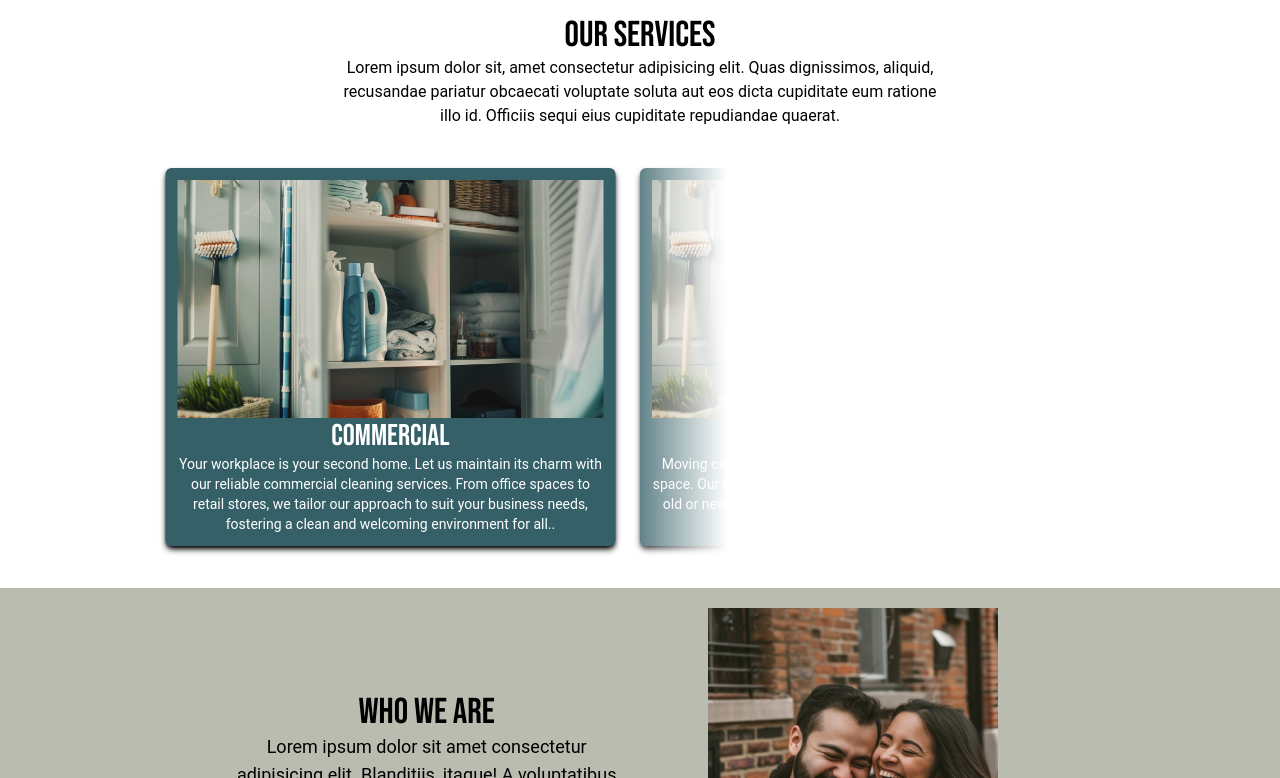
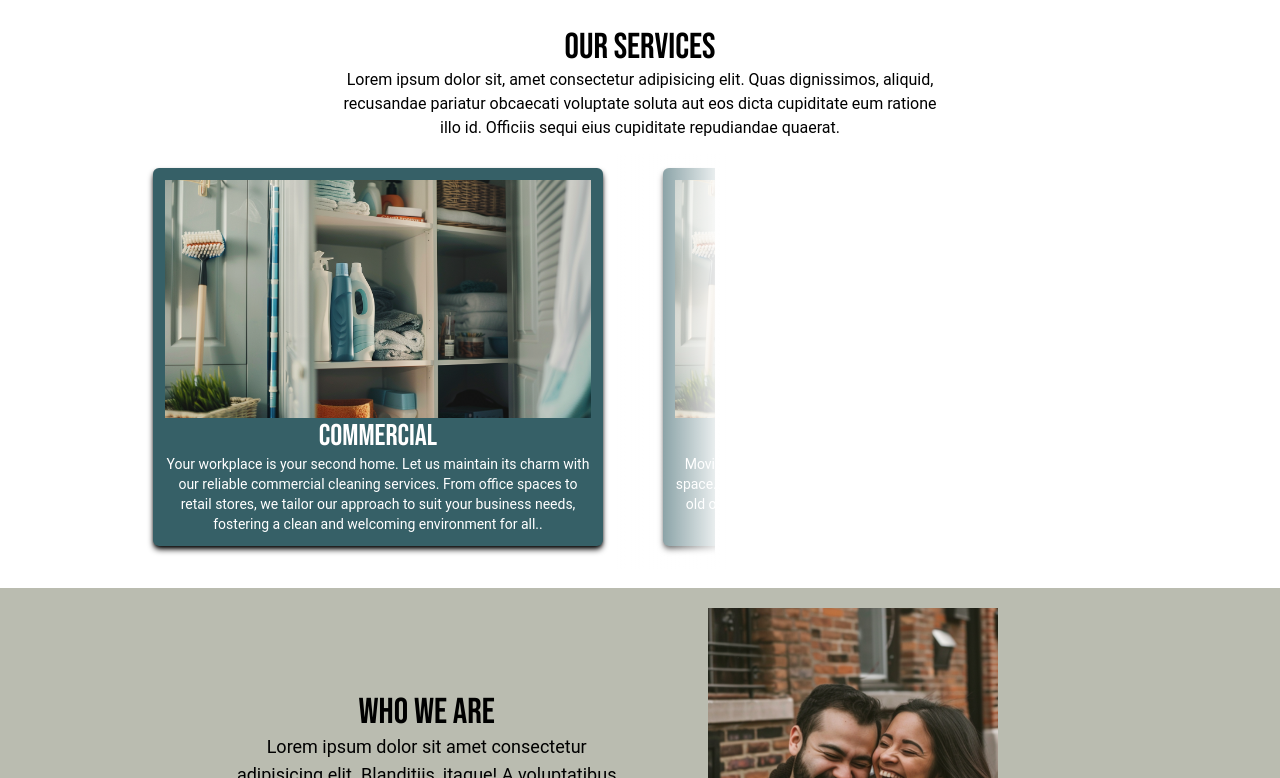
Before and after one commit to erreyonj/redeemer-cln, a React (Vite) app: page / in a window 1280 px wide. Shown: the part 466-1244 px from the top of the page. Built offline with nearby package versions, Linux system fonts and the light colour scheme.

Commit message:
continued general styling work, pendind data from client

```diff
--- a/src/components/ServiceCard.jsx
+++ b/src/components/ServiceCard.jsx
@@ -11,7 +11,7 @@ const ServiceCard = ({title, description}) => {
   const currentPage = `${pathname}`
 
   return (
-    <div id={title} className="w-[285px] lg:w-[450px] md:w-96 p-3 flex-shrink-0 shadow-md shadow-black bg-[#366067] rounded-md *:text-white first:animate-pendSlideR first:ml-1 last:animate-pendSlideL snap-center md:last:animate-none md:first:ml-32 md:mx-5">
+    <div id={title} className="w-[285px] lg:w-[450px] md:w-96 p-3 flex-shrink-0 shadow-md shadow-black bg-[#366067] rounded-md *:text-white snap-center md:last:animate-none md:first:ml-32 md:mx-5">
         <img src={plchldr} alt="placeholder"/>
         <h2 className='text-3xl font-bebas mx-auto w-1/2 text-center'>{title}</h2>
         <p className='text-xs md:text-sm text-center'>{description}.</p>
--- a/src/components/Services.jsx
+++ b/src/components/Services.jsx
@@ -39,12 +39,10 @@ const Services = (isPage) => {
 
             <p className="hidden md:block lg:w-1/2 md:mx-auto text-center">Lorem ipsum dolor sit, amet consectetur adipisicing elit. Quas dignissimos, aliquid, recusandae pariatur obcaecati voluptate soluta aut eos dicta cupiditate eum ratione illo id. Officiis sequi eius cupiditate repudiandae quaerat.</p>
         </div>
-        <div id="swipeContainer" className={`p-3 h-96 md:h-[520px] ${(currentPage==='Services')&&first()}`}>
-            <div id="serviceCards" className={`h-[350px] md:w-[80] lg:w-[675px] md:h-[400px] py-5 ${isPage?'':''} gap-5 flex flex-row place-content-between overflow-scroll lg:flex-nowrap snap-x *:mx-5  md:h-auto `}> {/* <-- maybe add shadow around cards here? shadow-slate-300 shadow-inner */}
-                {ourServices.map((service,i)=><ServiceCard key={i} title={service} description={serviceDescriptions[i]}/>)}
-            </div>
-            <div id="screen" className={`hidden xl:block absolute top-[575px] left-[380px] xl:top-[620px] xl:left-[615px] h-[350px] xl:h-[415px]  w-28 bg-gradient-to-l to-transparent from-white`}> </div>
+        <div id="serviceCards" className={`h-[350px] md:w-[80] lg:w-[675px] md:h-[400px] p-5 ${(currentPage==='Services')&&first()} gap-5 flex flex-row place-content-between overflow-scroll lg:flex-nowrap snap-x *:mx-5  md:h-auto `}> {/* <-- maybe add shadow around cards here? shadow-slate-300 shadow-inner */}
+            {ourServices.map((service,i)=><ServiceCard key={i} title={service} description={serviceDescriptions[i]}/>)}
         </div>
+        <div id="screen" className={`hidden xl:block absolute top-[575px] left-[380px] xl:top-[620px] xl:left-[615px] h-[350px] xl:h-[415px]  w-28 bg-gradient-to-l to-transparent from-white`}> </div>
     </section>
   )
 }
```
